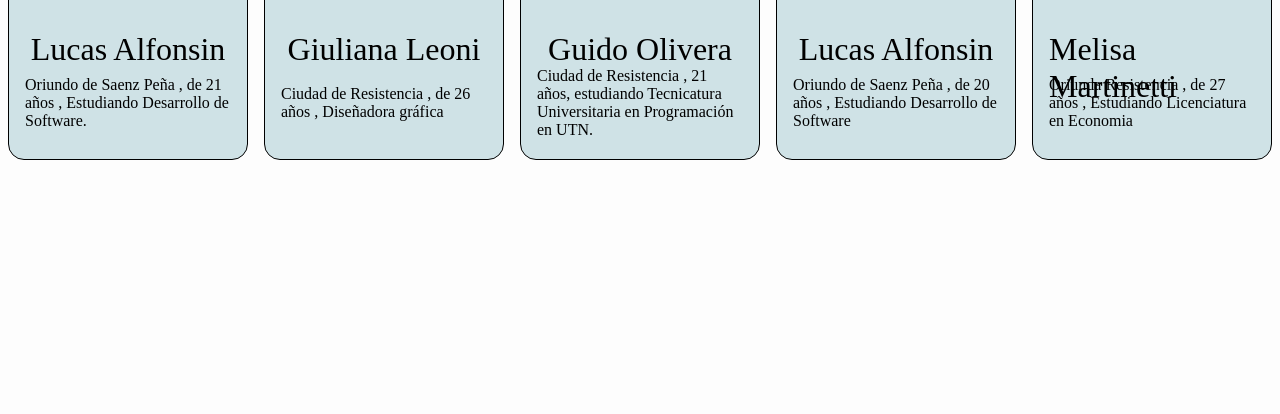
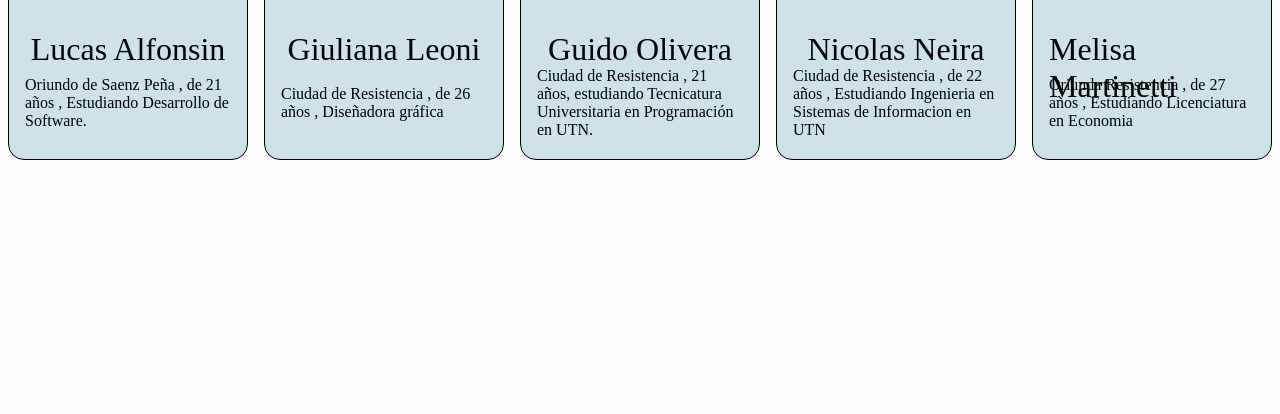
Before and after one commit to zLucas2021/informatorio-Grupo1-Desafios, a Django app: page / in a window 1280 px wide. Shown: the part 386-800 px from the top of the page. Run offline with Django 4.2, Linux system fonts and the light colour scheme.

Commit message:
Update index.html

```diff
--- a/Desafio10Grupo1/Desafio/templates/index.html
+++ b/Desafio10Grupo1/Desafio/templates/index.html
@@ -45,11 +45,11 @@
         </div>
         <div class="contparticipantes">
             <div class="headinfo">
-                <img src="" alt="Imagen">
-                <p class="nombre">Lucas Alfonsin</p>
+                <img src="{% static 'nico.jpg' %}" alt="Imagen">
+                <p class="nombre">Nicolas Neira</p>
             </div>
             <div class="footinfo">
-                <span>Oriundo de Saenz Peña , de 20 años , Estudiando Desarrollo de Software</span>
+                <span>Ciudad de Resistencia , de 22 años , Estudiando Ingenieria en Sistemas de Informacion en UTN</span>
             </div>
         </div>
         <div class="contparticipantes">
```
